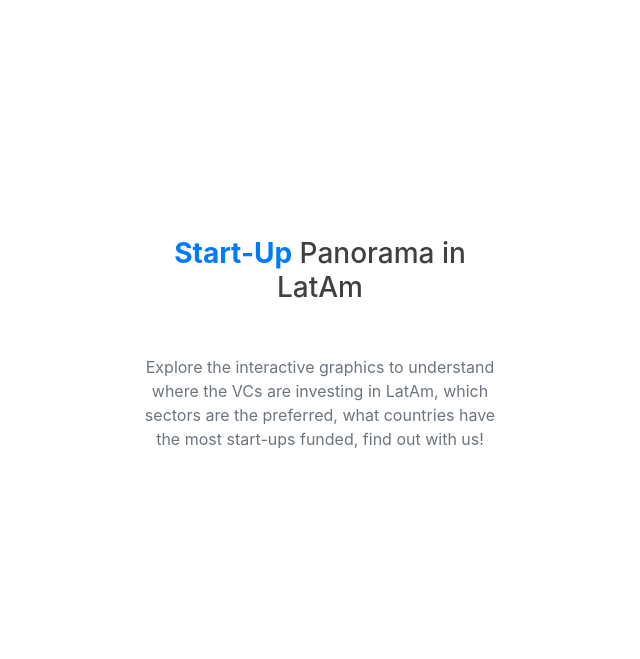
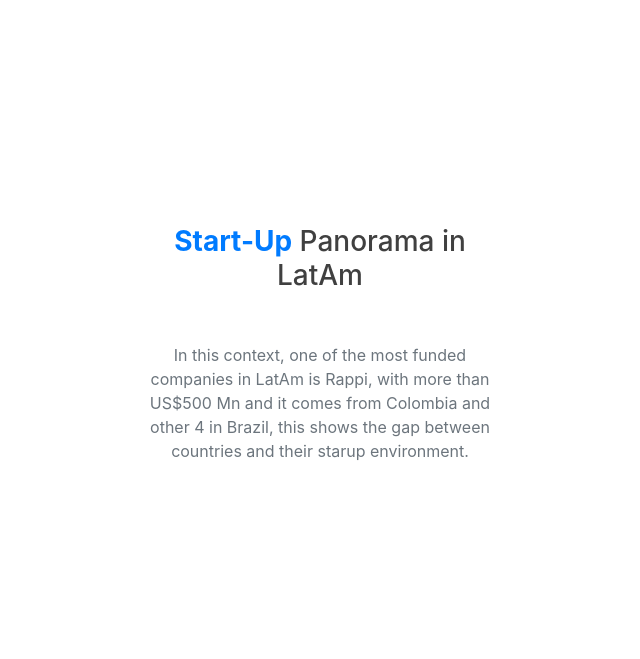
Before and after one commit to christopdr/venture_capital, a Flask app: page / in a window 1280 px wide. Shown: the part 2136-2795 px from the top of the page, without its empty margins (0-640 px from the left). Run offline with Flask 2, Linux system fonts and the light colour scheme; some libraries are stand-ins or nearby versions.

Commit message:
Update index.html

```diff
--- a/VCAnalytics/templates/index.html
+++ b/VCAnalytics/templates/index.html
@@ -213,13 +213,14 @@
             <div class="col-lg-8 text-center">
               <h3 class="mt-0 blackfont"><strong><span class= "text-primary">Start-Up</span></strong> Panorama in LatAm</h3>
               <hr class="divider light my-4">
-              <p class=" mb-4 text-secondary">Explore the interactive graphics to understand where the VCs are investing in LatAm, which sectors are the preferred, what countries have the most start-ups funded, find out with us!</p>
-            </div>
+              <p class=" mb-4 text-secondary">
+              In this context, one of the most funded companies in LatAm is Rappi, with more than US$500 Mn and it comes from Colombia and other 4 in Brazil, this shows the gap between countries and their starup environment.
+              </div>
           </div>
         </div>
       </div>
     <div class="col-sm-6 my-auto" style="background-color:rgba(0, 0, 0, 0.0);">
-            <div id="plot_company_1" style="width: 40%; height: 600px;" class="plotly-graph-div"></div>
+            <div id="plot_company_1" style="width: 600px; height: 600px;" class="plotly-graph-div"></div>
             <script src="https://cdnjs.cloudflare.com/ajax/libs/d3/5.5.0/d3.min.js"></script>
             <script src="{{ url_for('static',filename='js/plots_company.js') }}"></script>
 
```
